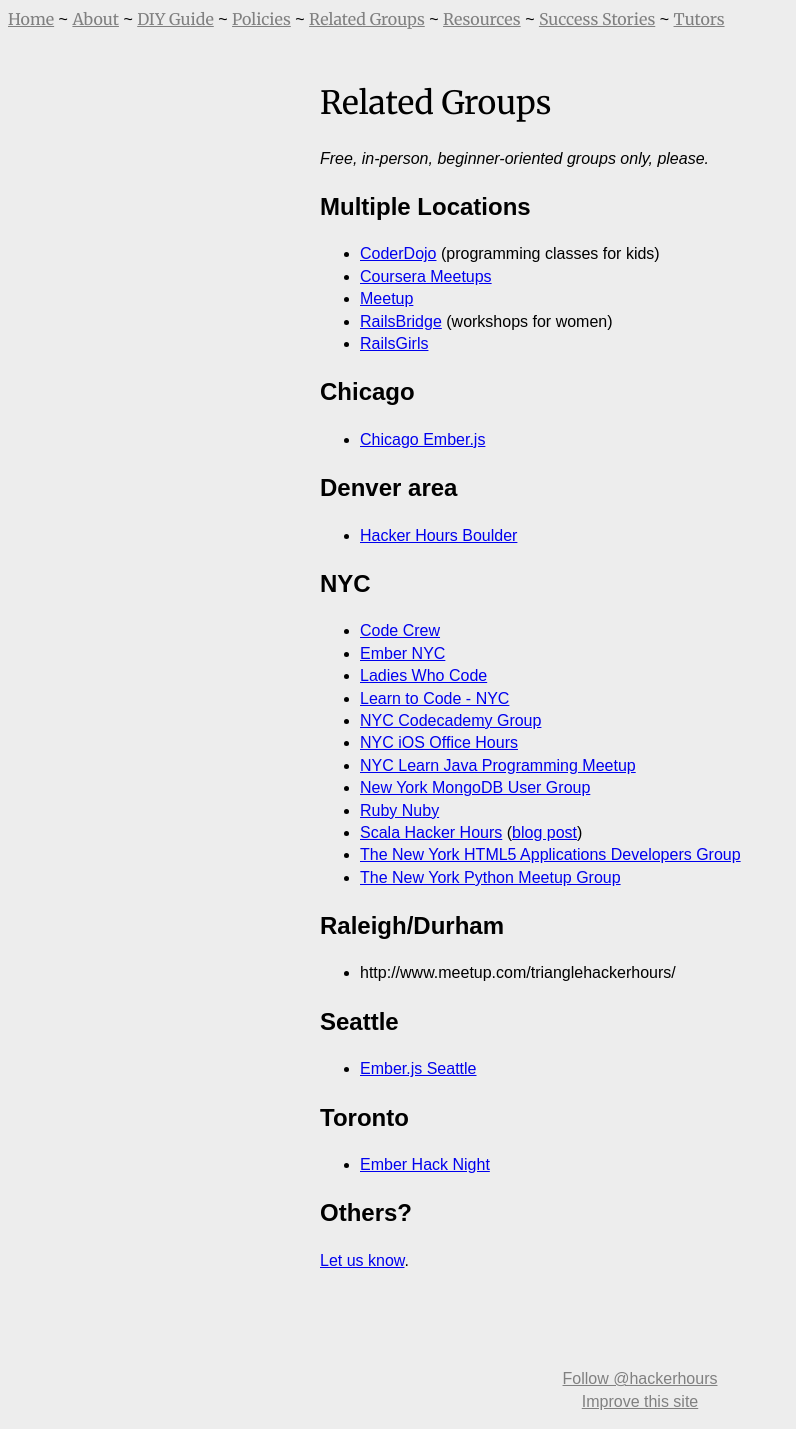
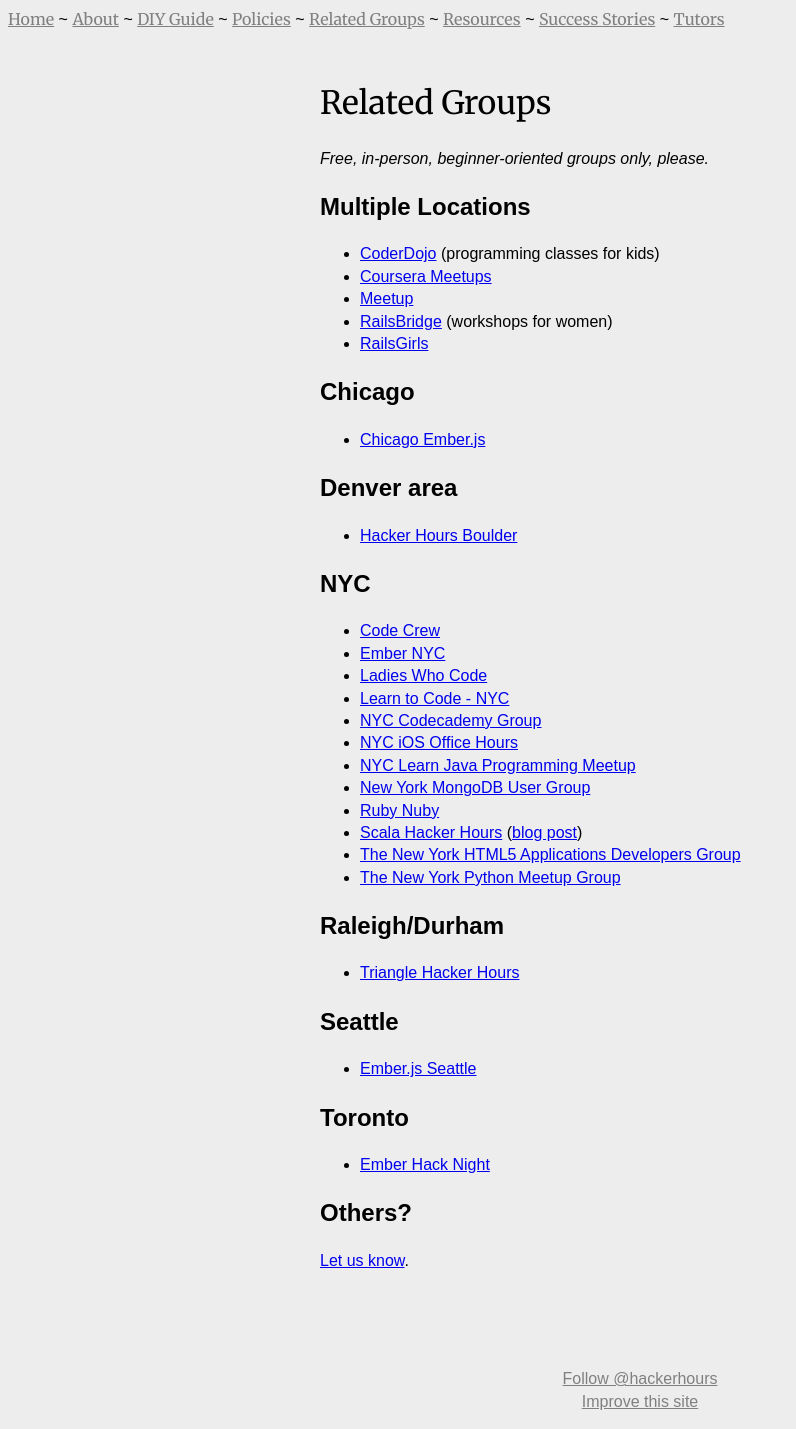
Before and after one commit to HackerHours/hackerhours.org, a Jekyll site: the page built from related-groups.md, in a window 1280 px wide. Shown: the whole page, without its empty margins (0-796 px from the left). Built offline with Jekyll 4.4.1, drawn with Linux system fonts in a browser that asks for light colours; nearby versions of some CDN libraries; some web fonts are replaced; Markdown is read by kramdown in place of the engine named in the settings; comment, search, counter and statistics services are not loaded.

Commit message:
make triangle hacker hours a pretty link

```diff
--- a/related-groups.md
+++ b/related-groups.md
@@ -38,7 +38,7 @@
 
 ## Raleigh/Durham
 
-* http://www.meetup.com/trianglehackerhours/
+* [Triangle Hacker Hours](http://www.meetup.com/trianglehackerhours/)
 
 ## Seattle
 
```
